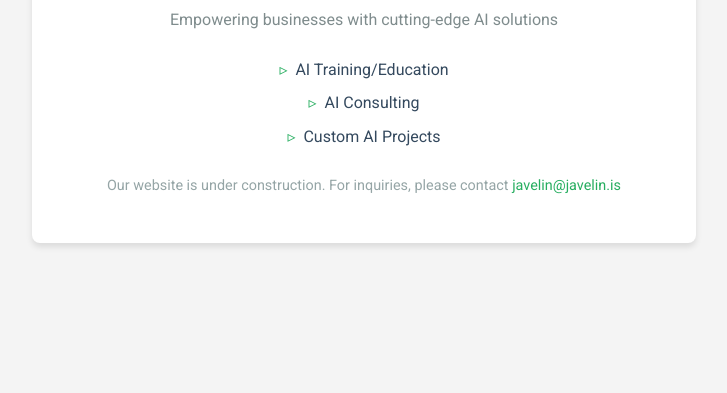
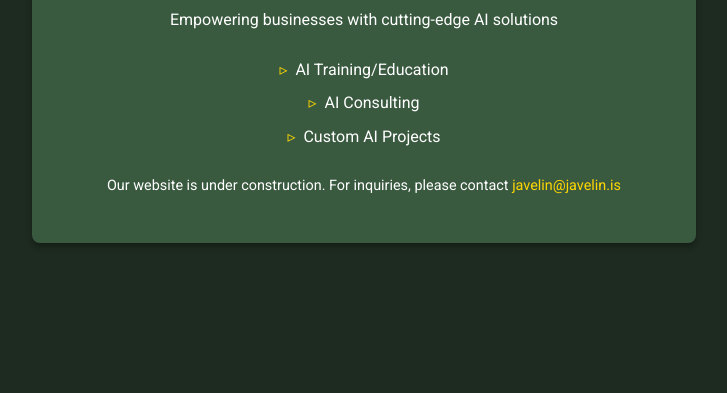
Before and after one commit to sverrirhd/javelin.github.io, a plain HTML site: page index.html in a window 1280 px wide. Shown: the part 407-800 px from the top of the page, without its empty margins (276-1003 px from the left). Drawn offline with Linux system fonts and the light colour scheme.

Commit message:
new color

```diff
--- a/index.html
+++ b/index.html
@@ -8,12 +8,19 @@
     <link rel="preconnect" href="https://fonts.googleapis.com">
     <link rel="preconnect" href="https://fonts.gstatic.com" crossorigin>
     <link href="https://fonts.googleapis.com/css2?family=Roboto:wght@400;700&display=swap" rel="stylesheet">
+    <meta name="description" content="Javelin AI - Empowering businesses with cutting-edge AI solutions including AI Training/Education, AI Consulting, and Custom AI Projects.">
     <style>
+        :root {
+            --dark-green: #1e2b20;
+            --light-green: #3a5a40;
+            --gold: #ffd700;
+            --white: #ffffff;
+        }
         body {
             font-family: 'Roboto', Arial, sans-serif;
             line-height: 1.6;
-            color: #333;
-            background-color: #f4f4f4;
+            color: var(--white);
+            background-color: var(--dark-green);
             margin: 0;
             padding: 0;
             display: flex;
@@ -22,9 +29,9 @@
             min-height: 100vh;
         }
         .container {
-            background-color: white;
+            background-color: var(--light-green);
             border-radius: 8px;
-            box-shadow: 0 4px 6px rgba(0, 0, 0, 0.1);
+            box-shadow: 0 4px 6px rgba(0, 0, 0, 0.3);
             padding: 2rem;
             max-width: 600px;
             width: 90%;
@@ -34,13 +41,14 @@
             width: 120px;
             height: auto;
             margin-bottom: 1rem;
+            max-width: 100%;
         }
         h1 {
-            color: #2c3e50;
+            color: var(--gold);
             margin-bottom: 0.5rem;
         }
         .tagline {
-            color: #7f8c8d;
+            color: var(--white);
             margin-bottom: 1.5rem;
         }
         .services {
@@ -50,19 +58,19 @@
         }
         .services li {
             margin-bottom: 0.5rem;
-            color: #34495e;
+            color: var(--white);
         }
         .services li::before {
             content: "▹";
-            color: #27ae60;
+            color: var(--gold);
             margin-right: 0.5rem;
         }
         .contact-info {
             font-size: 0.9rem;
-            color: #95a5a6;
+            color: var(--white);
         }
         .contact-info a {
-            color: #27ae60;
+            color: var(--gold);
             text-decoration: none;
         }
         .contact-info a:hover {
@@ -80,7 +88,7 @@
 </head>
 <body>
     <div class="container">
-        <img src="images/JavelinAI.webp" alt="Javelin AI Logo" class="logo">
+        <img src="images/JavelinAI.webp" alt="Javelin AI Logo" class="logo" width="120" height="120">
         <h1>Javelin AI</h1>
         <p class="tagline">Empowering businesses with cutting-edge AI solutions</p>
         <ul class="services" aria-label="Our Services">
```
